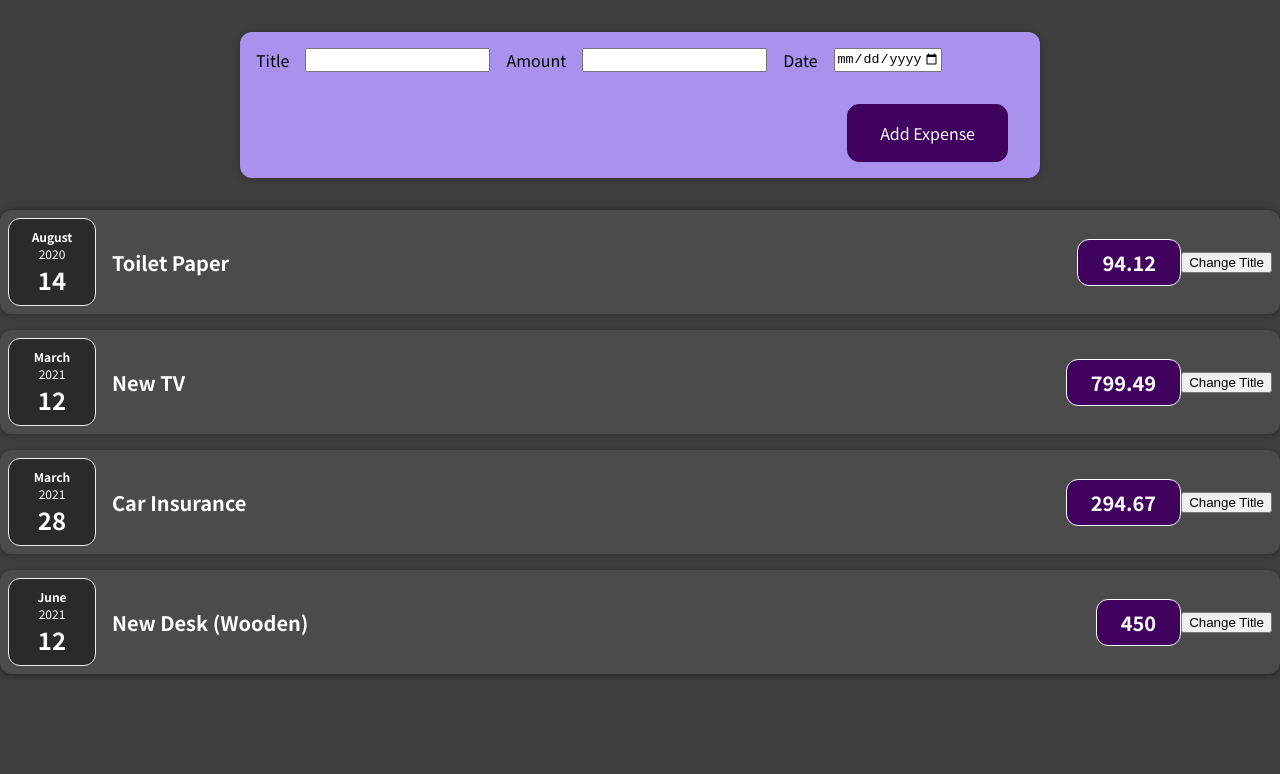
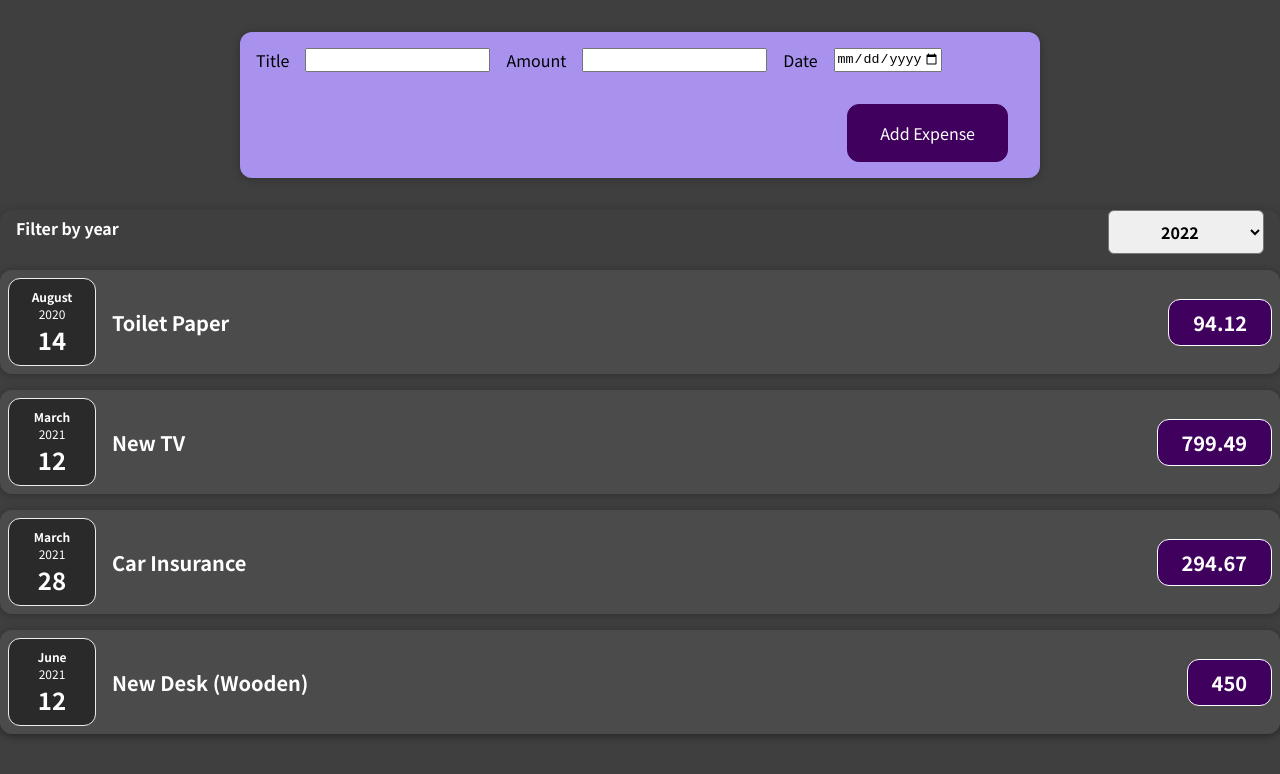
Before and after one commit to Smoopfrog/expense-sheet, a React (Create React App) app: page / in a window 1280 px wide. Shown: the top 774 px of the page. Built offline with nearby package versions, Linux system fonts and the light colour scheme.

Commit message:
add year filter

```diff
--- a/src/App.js
+++ b/src/App.js
@@ -30,7 +30,6 @@
   ];
 
   const addExpenseHandler = expense => {
-    console.log('In App.js')
     console.log(expense)
   }
 
--- a/src/components/Expenses/ExpenseItem.js
+++ b/src/components/Expenses/ExpenseItem.js
@@ -1,23 +1,15 @@
-import React, { useState } from "react";
 import "./ExpenseItem.css";
 import ExpenseDate from "./ExpenseDate";
 import Card from "../UI/Card";
 
 const ExpenseItem = (props) => {
-  const [title, setTitle] = useState(props.title);
-
-  const clickHandled = () => {
-    setTitle("Updated!");
-  };
-
   return (
     <Card className="expense-item">
       <ExpenseDate date={props.date} />
       <div className="expense-item__description">
-        <h2>{title}</h2>
+        <h2>{props.title}</h2>
         <div className="expense-item__price">{props.amount}</div>
       </div>
-      <button onClick={clickHandled}>Change Title</button>
     </Card>
   );
 };
--- a/src/components/Expenses/Expenses.js
+++ b/src/components/Expenses/Expenses.js
@@ -1,8 +1,18 @@
+import { useState } from "react";
 import ExpenseItem from "./ExpenseItem";
+import ExpensesFilter from "./ExpensesFilter";
 import Card from "../UI/Card";
+
 const Expenses = (props) => {
+  const [filteredYear, setFilteredYear] = useState('2022')
+
+  const addYearHandler = selectedYear => {
+    setFilteredYear(selectedYear)
+  }
+
   return (
     <Card className='expenses'>
+      <ExpensesFilter selectedYear={filteredYear} onYearChange={addYearHandler}/>
       <ExpenseItem
         title={props.items[0].title}
         amount={props.items[0].amount}
--- /dev/null
+++ b/src/components/Expenses/ExpensesFilter.css
@@ -0,0 +1,24 @@
+.expenses-filter {
+  color: white;
+  padding: 0 1rem;
+}
+
+.expenses-filter__control {
+  display: flex;
+  width: 100%;
+  align-items: center;
+  justify-content: space-between;
+  margin: 1rem 0;
+}
+
+.expenses-filter label {
+  font-weight: bold;
+  margin-bottom: 0.5rem;
+}
+
+.expenses-filter select {
+  font: inherit;
+  padding: 0.5rem 3rem;
+  font-weight: bold;
+  border-radius: 6px;
+}
--- /dev/null
+++ b/src/components/Expenses/ExpensesFilter.js
@@ -0,0 +1,23 @@
+import './ExpensesFilter.css';
+
+const ExpensesFilter = (props) => {
+  const yearChangeHandler = event => {
+    props.onYearChange(event.target.value)
+  }
+
+  return (
+    <div className='expenses-filter'>
+      <div className='expenses-filter__control'>
+        <label>Filter by year</label>
+        <select value={props.selectedYear} onChange={yearChangeHandler}>
+          <option value='2022'>2022</option>
+          <option value='2021'>2021</option>
+          <option value='2020'>2020</option>
+          <option value='2019'>2019</option>
+        </select>
+      </div>
+    </div>
+  );
+};
+
+export default ExpensesFilter;
```
Also changed, not shown: 1 other file (tests, documents, lock files or other folders).
